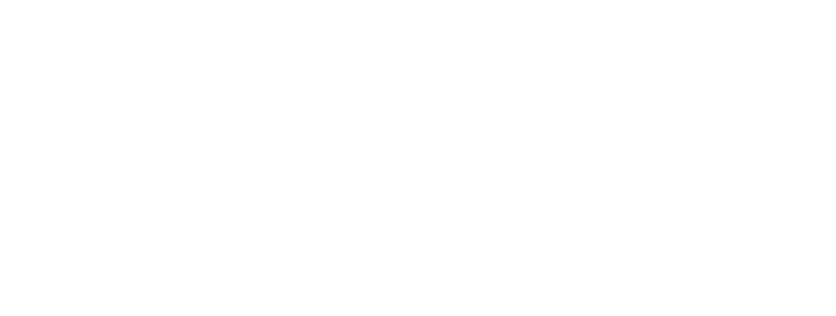
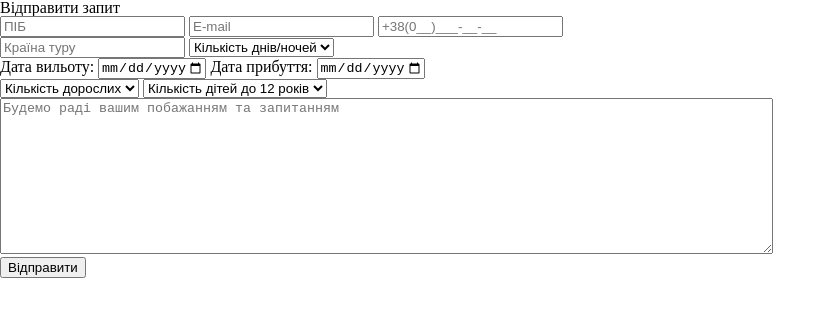
Before and after one commit to KhrustDanil/Travel, a plain HTML site: page pages/form.html in a window 1280 px wide. Shown: the whole page, without its empty margins (0-836 px from the left). Drawn offline with Linux system fonts and the light colour scheme.

Commit message:
I made the base of html(form)

```diff
--- a/pages/form.html
+++ b/pages/form.html
@@ -8,6 +8,59 @@
     <title>Document</title>
 </head>
 <body>
-
+    <div class="conteiner">
+        <div class="main">
+            <h1 class="main__heading">Відправити запит</h1>
+            <form method="POST" action="https://fom.in.ua/echo">
+                <fieldset class="main__form">
+                    <div class="main__form-row">
+                        <input type="text" id="main__tourist-name" placeholder="ПІБ" name="Ім'я">
+                        <input type="email" id="main__tourist-email" placeholder="E-mail" name="Email">
+                        <input type="tel" pattern="[\+]\d{3}\s[\(]\d{2}[\)]\s\d{3}[\-]\d{2}[\-]\d{2}" id="main_tourist-phone" placeholder="+38(0__)___-__-__" name="Номер телефону">
+                    </div>
+                    <div class="main__form-row">
+                        <input type="text" id="main__tourist-country" placeholder="Країна туру" name="Країна">
+                        <select id="main__tourist-days" name="Кількість днів/ночей" >
+                            <option value=" " disabled selected>Кількість днів/ночей</option>
+                            <option value="1-2 ночей / 2-3 дні">1-2 ночей / 2-3 дні</option>
+                            <option value="2-4 ночей / 3-5 дні">2-4 ночей / 3-5 дні</option>
+                            <option value="3-5 ночей / 4-6 дні">3-5 ночей / 4-6 дні</option>
+                            <option value="4-6 ночей / 5-7 дні">4-6 ночей / 5-7 дні</option>
+                        </select>
+                    </div>
+                    <div class="main__form-row">
+                        <label for="main__tourist-departure">
+                            Дата вильоту:
+                            <input type="date" id="main__tourist-departure" min="2024-12-28" max="2026-12-31" name="Дата відправлення">
+                        </label>
+                        <label for="main__tourist-arrive">
+                            Дата прибуття:
+                            <input type="date" id="main__tourist-arrive" min="2024-12-29" max="2026-12-31" name="Дата прибуття">
+                        </label>
+                    </div>
+                    <div class="main__form-row">
+                        <select id="main__tourist-adults" name="Кількість дорослих">
+                            <option value=" " disabled selected>Кількість дорослих</option>
+                            <option value="1">1</option>
+                            <option value="2">2</option>
+                            <option value="3">3</option>
+                            <option value="4">4</option>
+                        </select>
+                        <select id="main__tourist-child" name="Кількість дітей до 12">
+                            <option value=" " disabled selected>Кількість дітей до 12 років</option>
+                            <option value="1">1</option>
+                            <option value="2">2</option>
+                            <option value="3">3</option>
+                            <option value="4">4</option>
+                        </select>
+                    </div>
+                    <div class="main__form-row">
+                        <textarea id="main__tourist-wish" cols="94" rows="10" placeholder="Будемо раді вашим побажанням та запитанням" name="Запитання"></textarea>
+                    </div>
+                    <input class="main__submit" type="submit" value="Відправити">
+                </fieldset>
+            </form>
+        </div>
+    </div>
 </body>
 </html>
```
